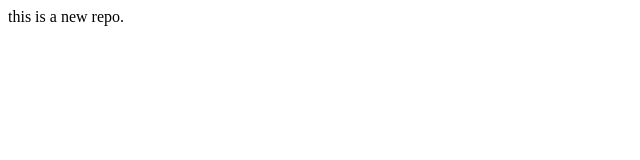
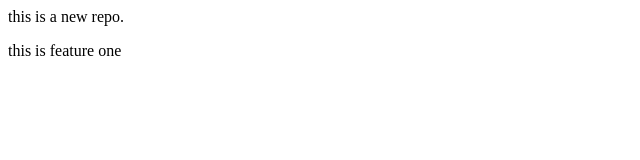
Before and after one commit to bhagyashree-samal/localrepo, a plain HTML site: page index.html in a window 1280 px wide. Shown: the whole page, without its empty margins (0-640 px from the left). Drawn offline with Linux system fonts and the light colour scheme.

Commit message:
add new feature

```diff
--- a/index.html
+++ b/index.html
@@ -1 +1,2 @@
 <p>this is a new repo.</p>
+<p> this is feature one</p>
```
